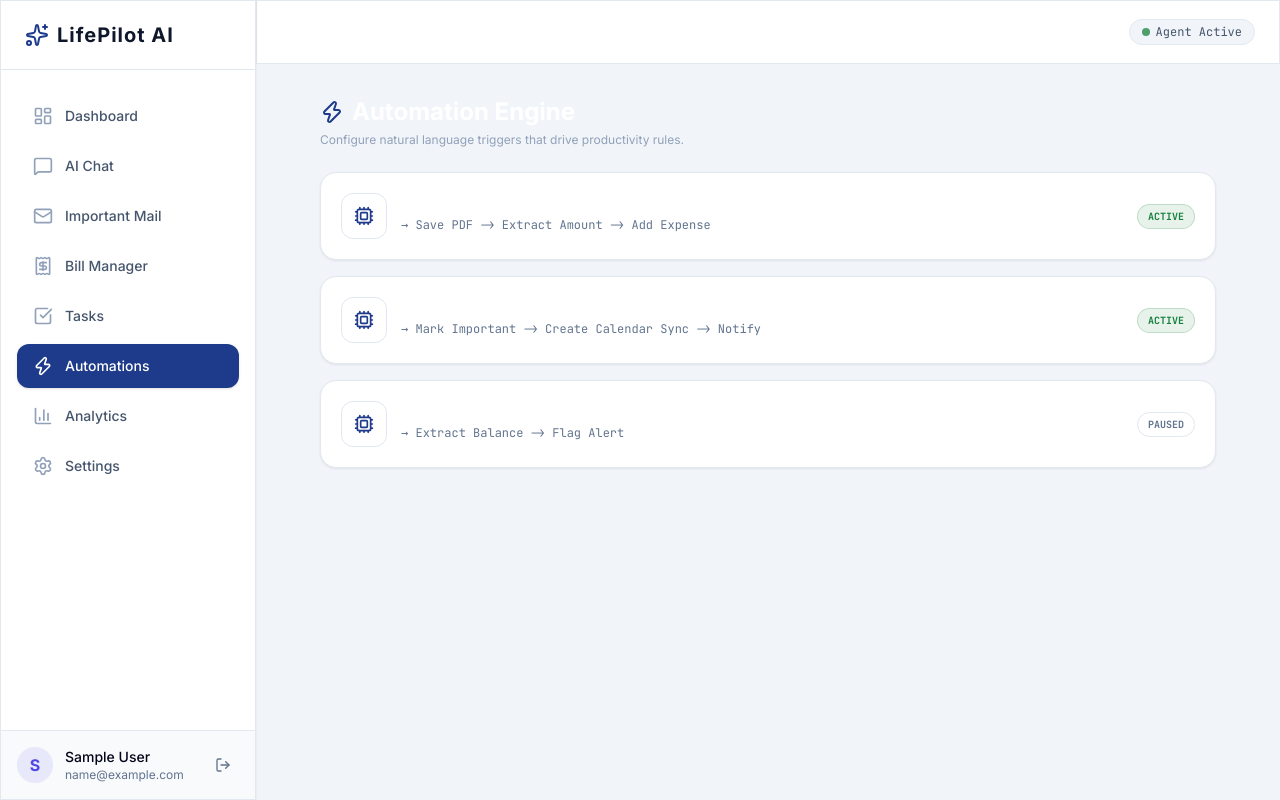
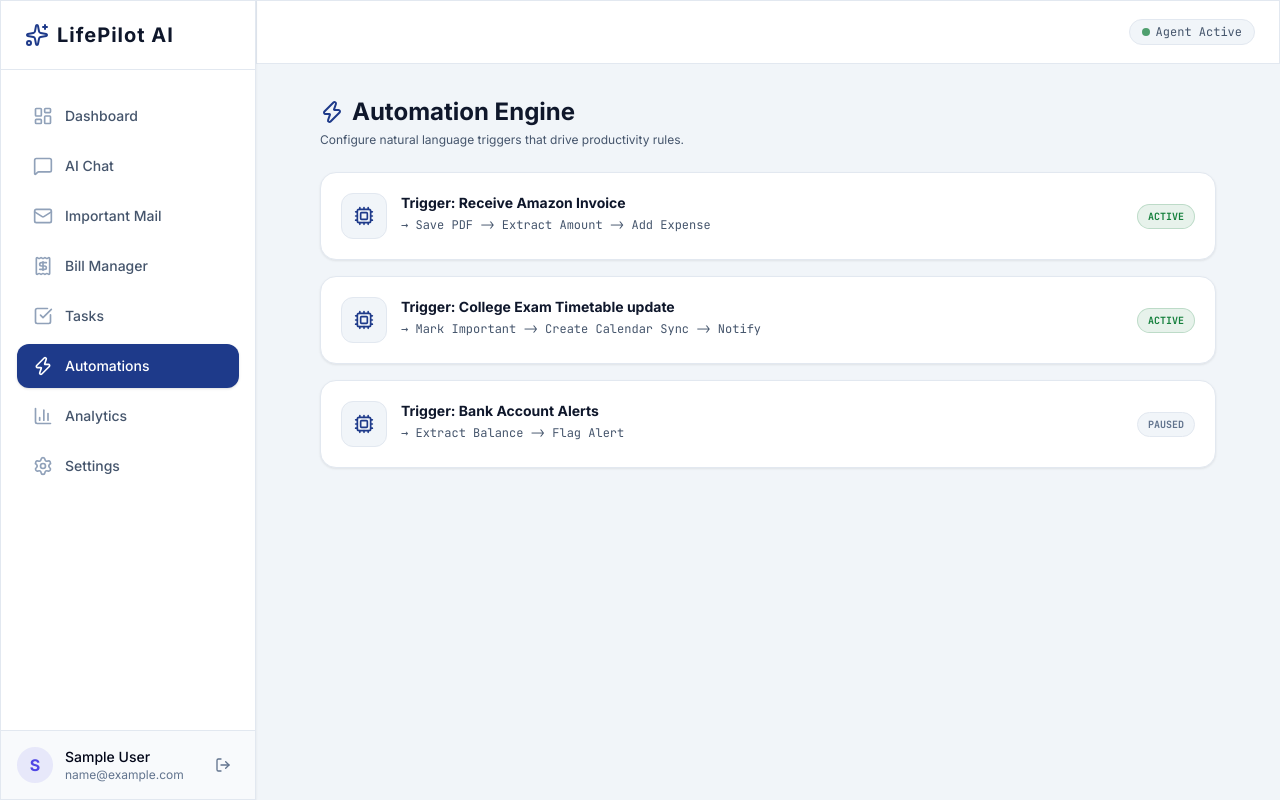
Before and after one commit to bharath-eee/lifepilot-ai, a React (Vite) app in the folder frontend/: page /automations in a window 1280 px wide. Built offline with nearby package versions, Linux system fonts and the light colour scheme; no server answers; sample sign-in values are in the browser's storage.

Commit message:
Fix text contrast on Automations page for light mode

```diff
--- a/frontend/src/pages/Automations.tsx
+++ b/frontend/src/pages/Automations.tsx
@@ -11,29 +11,29 @@ export const Automations: React.FC = () => {
   return (
     <div className="max-w-4xl mx-auto space-y-6">
       <div>
-        <h1 className="text-2xl font-bold text-white flex items-center">
+        <h1 className="text-2xl font-bold text-slate-900 flex items-center">
           <Zap className="w-6 h-6 mr-2 text-neonBlue" />
           Automation Engine
         </h1>
-        <p className="text-slate-400 text-xs mt-1">Configure natural language triggers that drive productivity rules.</p>
+        <p className="text-slate-600 text-xs mt-1">Configure natural language triggers that drive productivity rules.</p>
       </div>
 
       <div className="space-y-4">
         {rules.map((rule, idx) => (
-          <div key={idx} className="glass-panel p-5 rounded-2xl border-glassBorder flex items-center justify-between">
+          <div key={idx} className="glass-panel p-5 rounded-2xl flex items-center justify-between">
             <div className="flex items-start space-x-3.5">
-              <div className="p-3 bg-white/5 border border-glassBorder rounded-xl text-neonBlue">
+              <div className="p-3 bg-slate-100 border border-glassBorder rounded-xl text-neonBlue">
                 <Cpu className="w-5 h-5" />
               </div>
               <div>
-                <h3 className="text-sm font-bold text-white">Trigger: {rule.trigger}</h3>
-                <p className="text-xs text-slate-500 font-mono mt-1">&rarr; {rule.action}</p>
+                <h3 className="text-sm font-bold text-slate-900">Trigger: {rule.trigger}</h3>
+                <p className="text-xs text-slate-600 font-mono mt-1">&rarr; {rule.action}</p>
               </div>
             </div>
 
             <div className="flex items-center space-x-3">
               <span className={`text-[10px] font-mono font-bold py-1 px-2.5 rounded-full ${
-                rule.active ? 'bg-neonGreen/10 text-neonGreen border border-neonGreen/20' : 'bg-white/5 text-slate-500 border border-glassBorder'
+                rule.active ? 'bg-neonGreen/10 text-neonGreen border border-neonGreen/20' : 'bg-slate-100 text-slate-500 border border-glassBorder'
               }`}>
                 {rule.active ? 'ACTIVE' : 'PAUSED'}
               </span>
```
